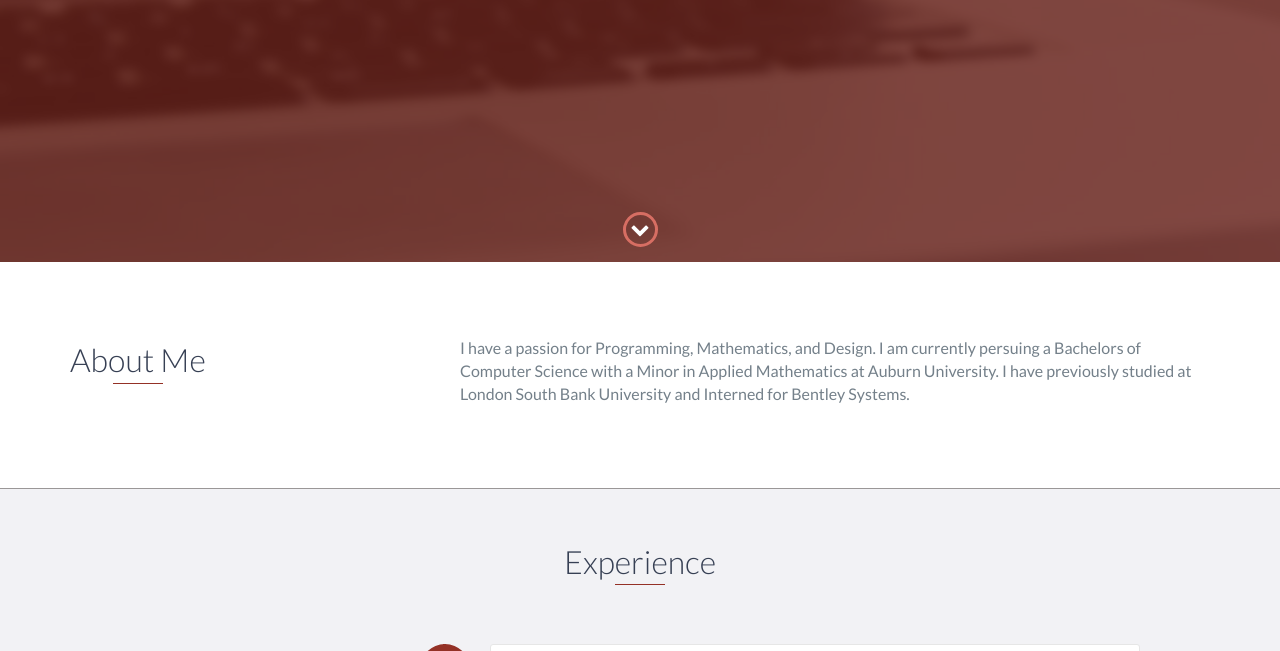
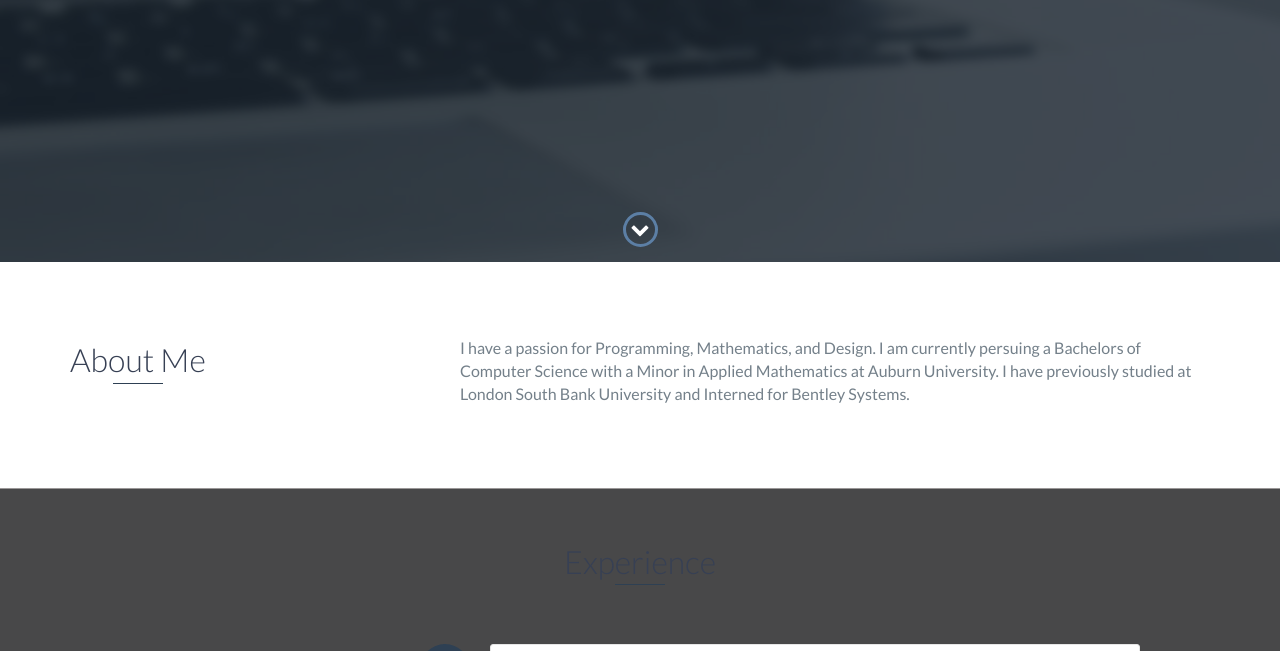
Before and after one commit to wfhendrix11/wfhendrix11.github.io, a website: page index.html in a window 1280 px wide. Shown: the part 538-1189 px from the top of the page. Drawn offline with nearby package versions, Linux system fonts and the light colour scheme.

Commit message:
more color changes

```diff
--- a/scss/styles.scss
+++ b/scss/styles.scss
@@ -34,12 +34,12 @@
 */
 
 // Define base and accent colors
-$base-color: #943126;
+$base-color: #2E4053;
 $base-color-hover: darken($base-color, 10%);
 
 // Define background colors
-$background: #EAEDED;
-$background-alt: #f2f2f5;
+$background: #464747;
+$background-alt: #484849;
 
 // Define border colors
 $border: #9A9797;
```
Also changed, not shown: css/styles.css.
